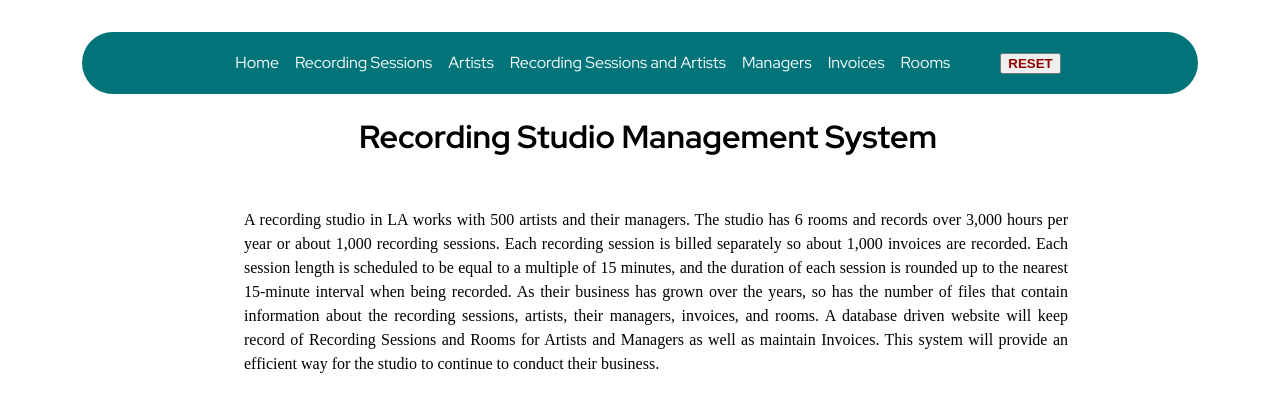
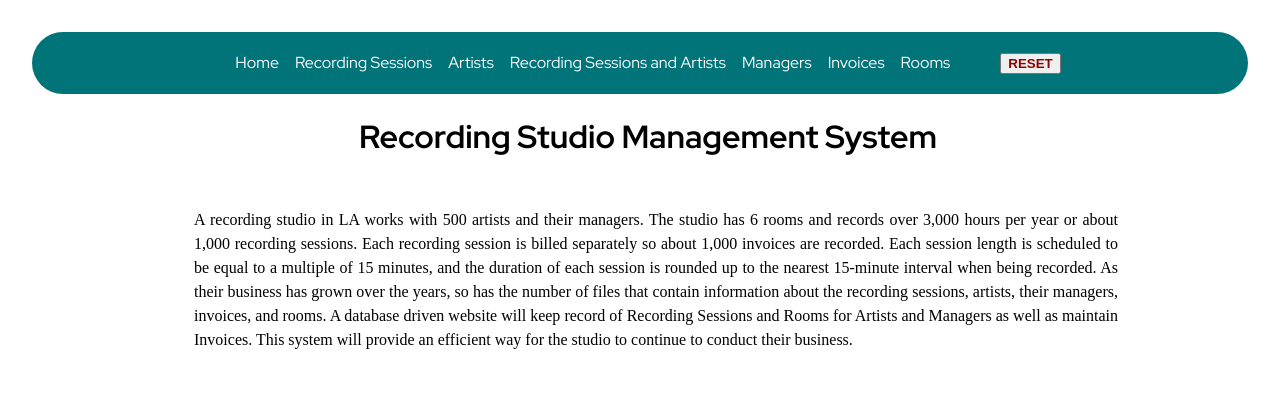
Before and after one commit to p-tica/IntroductionToDatabases_Group_Project, a React (Vite) app in the folder website_group3/frontend/: page / in a window 1280 px wide. Shown: the top 412 px of the page. Built offline with nearby package versions, Linux system fonts and the light colour scheme.

Commit message:
fixed alignment

```diff
--- a/website_group3/frontend/src/App.css
+++ b/website_group3/frontend/src/App.css
@@ -1,7 +1,7 @@
 /*
 Citation for starter code
 Date: 06/09/2025
-Code copied from the bsg files from Exploration - Web Application Technology
+Code adapted from the bsg files from Exploration - Web Application Technology
 URL: https://canvas.oregonstate.edu/courses/1999601/pages/exploration-web-application-technology-2?module_item_id=25352948
 */
 
@@ -11,6 +11,11 @@ URL: https://canvas.oregonstate.edu/courses/1999601/pages/exploration-web-applic
   text-align: center;
   margin-left: 50px;
   margin-right: 50px;
+  justify-content: center;
+  align-content: center;
+  align-items: center;
+  margin-left: auto;
+  margin-right: auto;
 }
 
 .logo {
--- a/website_group3/frontend/src/index.css
+++ b/website_group3/frontend/src/index.css
@@ -1,7 +1,7 @@
 /*
 Citation for starter code
 Date: 06/09/2025
-Code copied from the bsg files from Exploration - Web Application Technology
+Code adapted from the bsg files from Exploration - Web Application Technology
 URL: https://canvas.oregonstate.edu/courses/1999601/pages/exploration-web-application-technology-2?module_item_id=25352948
 */
 
```
